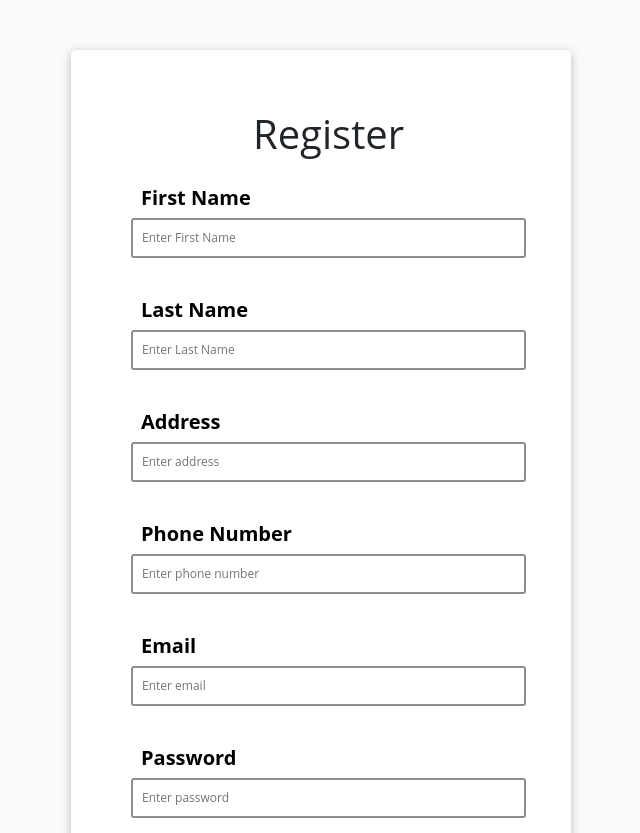
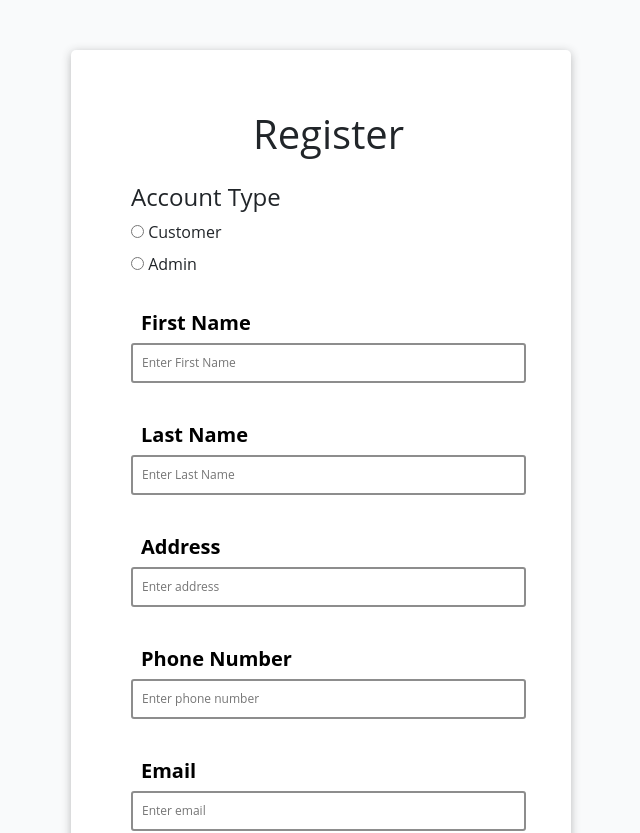
Before and after one commit to RMIT-SEPT/majorproject-1-fri-10-30-4, a React (Create React App) app in the folder FrontEnd/major-project/: page /registration in a window 1280 px wide. Shown: the top 833 px of the page, without its empty margins (319-959 px from the left). Built offline with nearby package versions, Linux system fonts and the light colour scheme.

Commit message:
Login & Register works for admin and customer

```diff
--- a/FrontEnd/major-project/src/actions/securityActions.js
+++ b/FrontEnd/major-project/src/actions/securityActions.js
@@ -28,8 +28,4 @@ export const login = (loginRequest, history) => async dispatch => {
         })
 
     }
-
-
-
-
 }
--- a/FrontEnd/major-project/src/components/user/Registration.js
+++ b/FrontEnd/major-project/src/components/user/Registration.js
@@ -12,6 +12,7 @@ class Registration extends Component {
             address:"",
             phoneNumber: "",
             email:"",
+            accountType: "",
             passwordHash: "",
             confirmPassword: "",
 
@@ -36,6 +37,7 @@ class Registration extends Component {
         address: this.state.address,
         phoneNumber: this.state.phoneNumber,
         email: this.state.email,
+        accountType: this.state.accountType,
         passwordHash: this.state.passwordHash,
         confirmPassword: this.state.confirmPassword,
       }
--- a/FrontEnd/major-project/src/components/user/RegistrationForm.js
+++ b/FrontEnd/major-project/src/components/user/RegistrationForm.js
@@ -9,6 +9,28 @@ function RegistrationForm(props){
             <div className="container">
               <form id="form" className="form" onSubmit={props.onSubmit}>
                 <h1>Register </h1>
+                <span className="comps"><h4>Account Type</h4></span>
+                <label>
+                  <input
+                      type="radio"
+                      name="accountType"
+                      value="CUSTOMER"
+                      checked={props.data.accountType === "CUSTOMER"}
+                      onChange={props.onChange}
+                    /> Customer
+                </label>
+                <br></br>
+                <label>
+                  <input
+                      type="radio"
+                      name="accountType"
+                      value="ADMIN"
+                      checked={props.data.accountType === "ADMIN"}
+                      onChange={props.onChange}
+                    /> Admin
+                </label>
+                <br></br>
+                <br></br>
                 <div className="comps">
                   <label>First Name</label>
                   <input
@@ -82,7 +104,6 @@ function RegistrationForm(props){
                   <small>Error </small>
                 </div>
                 <button type="submit">SUBMIT</button>
-                <h5>{props.data.message}</h5>
                 <br></br>
                 <NavLink to="/login">Already have an account? Click here to login.</NavLink>
               </form>
```
